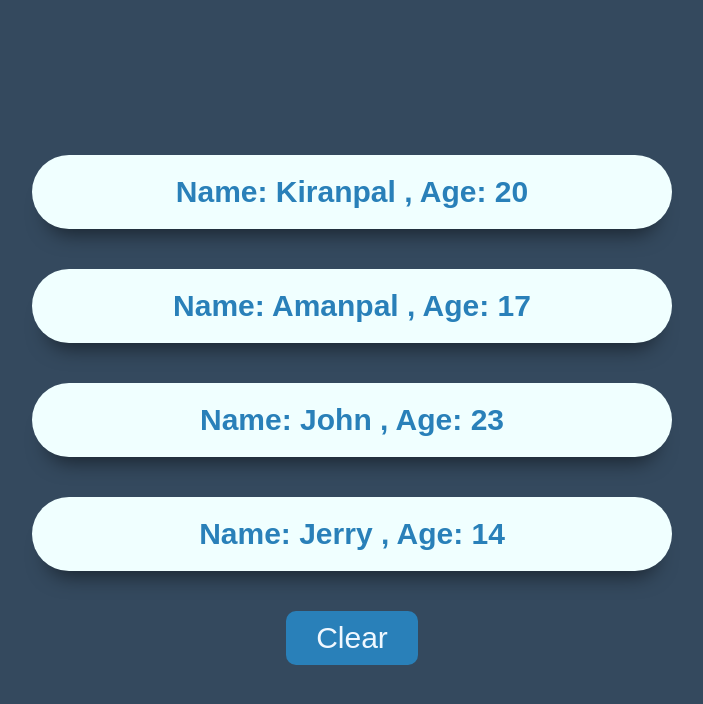
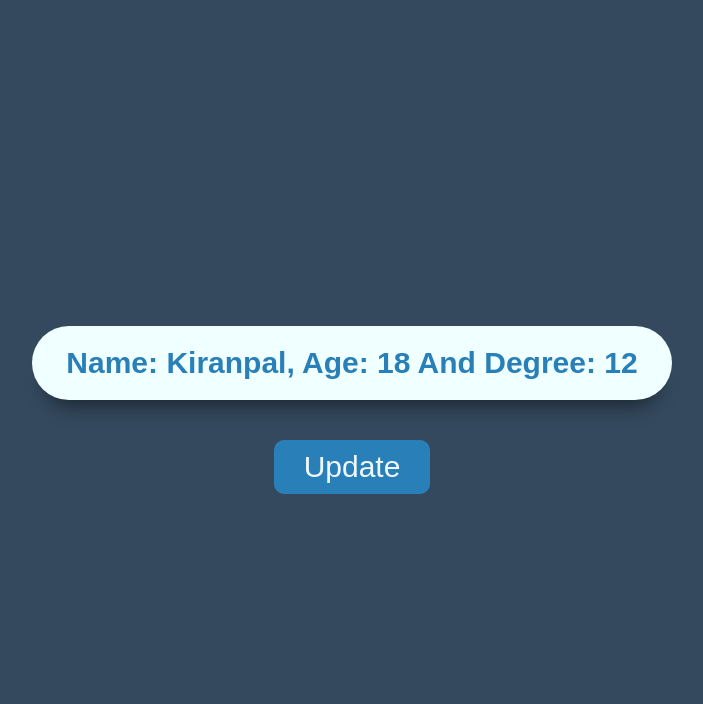
Before and after one commit to kiranpalsingh1806/My-Web-Development, a React (Create React App) app: page / in a window 1280 px wide. Shown: the top 704 px of the page, without its empty margins (288-991 px from the left). Built offline with nearby package versions, Linux system fonts and the light colour scheme.

Commit message:
Handle Objects with spread operator ...

```diff
--- a/src/App.js
+++ b/src/App.js
@@ -1,11 +1,11 @@
 import React, {useState} from 'react';
 import './App.css';
-import UseStateArray from './components/UseStateArray';
+import UseStateObject from './components/UseStateObject';
 
 const App = () => {
   return (
     <div>
-      <UseStateArray/>
+      <UseStateObject/>
     </div>
   );
 }
--- a/src/components/UseStateArray.js
+++ b/src/components/UseStateArray.js
@@ -23,7 +23,8 @@ const UseStateArray = () => {
         <>
             {
                 myArray.map((curEle) => {
-                    return <h1 className="h1Style" key={curEle.id}> Name: {curEle.myName} , Age: {curEle.age}</h1>
+                    return <h1 className="h1Style" key={curEle.id}> Name: {curEle.myName}
+                     , Age: {curEle.age}</h1>
                 })
             }
             <button className="btn" onClick ={clearArray} >Clear </button>
--- /dev/null
+++ b/src/components/UseStateObject.js
@@ -0,0 +1,22 @@
+import React from 'react';
+
+const UseStateObject = () => {
+    const [myObject, setmyObject] = React.useState({
+        myName: "Kiranpal", myAge:18, degree: "12"
+    });
+    const changeObject = () => {
+        setmyObject({...myObject,
+            myAge: 21,
+            degree: "B.Tech"
+        })
+    }
+    return (
+        <div>
+            <h1 className="h1Style">Name: {myObject.myName},
+             Age: {myObject.myAge} and Degree: {myObject.degree}</h1>
+            <button className="btn" onClick={changeObject} > Update </button>
+        </div>
+    );
+}
+
+export default UseStateObject;
```
